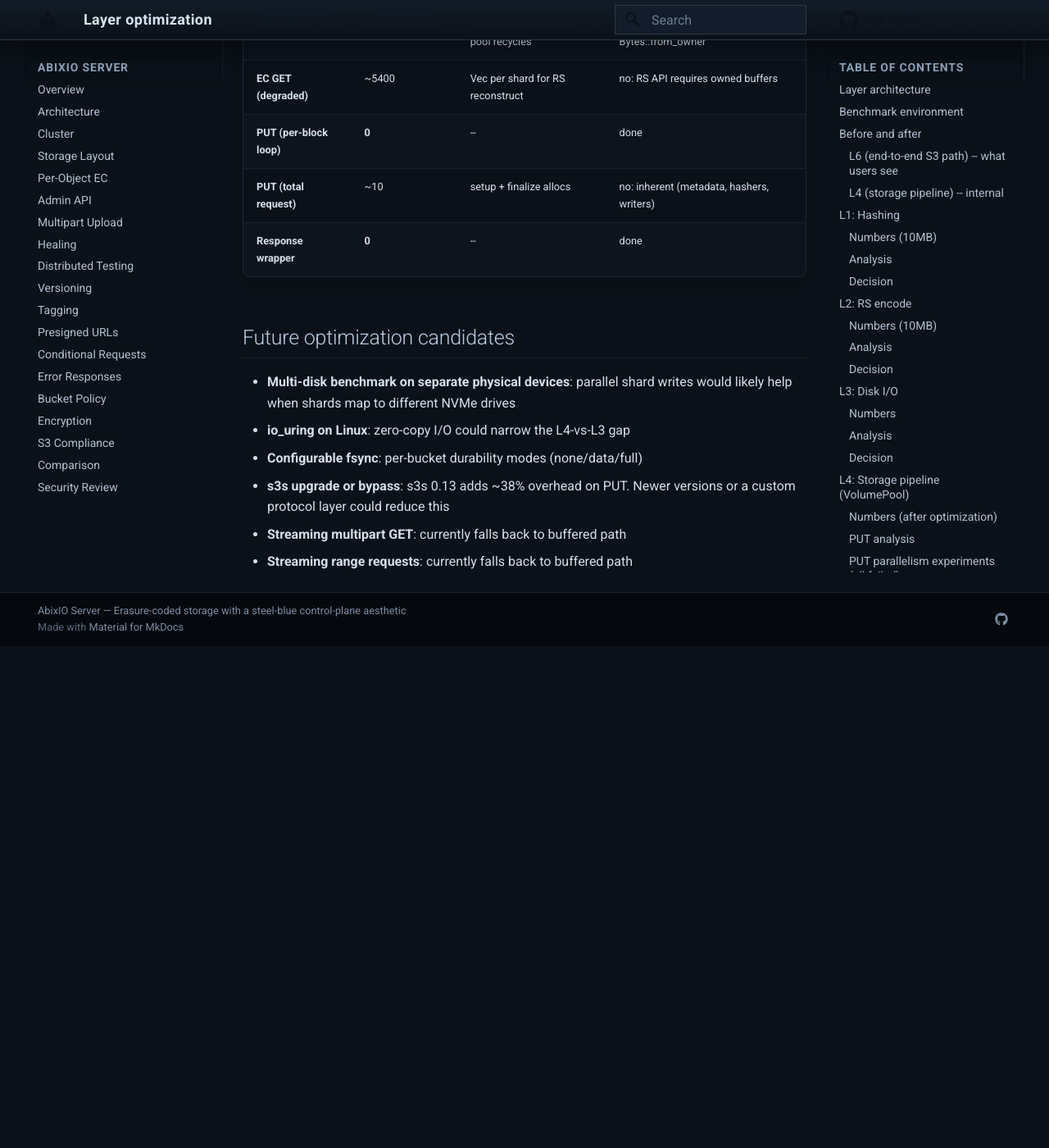
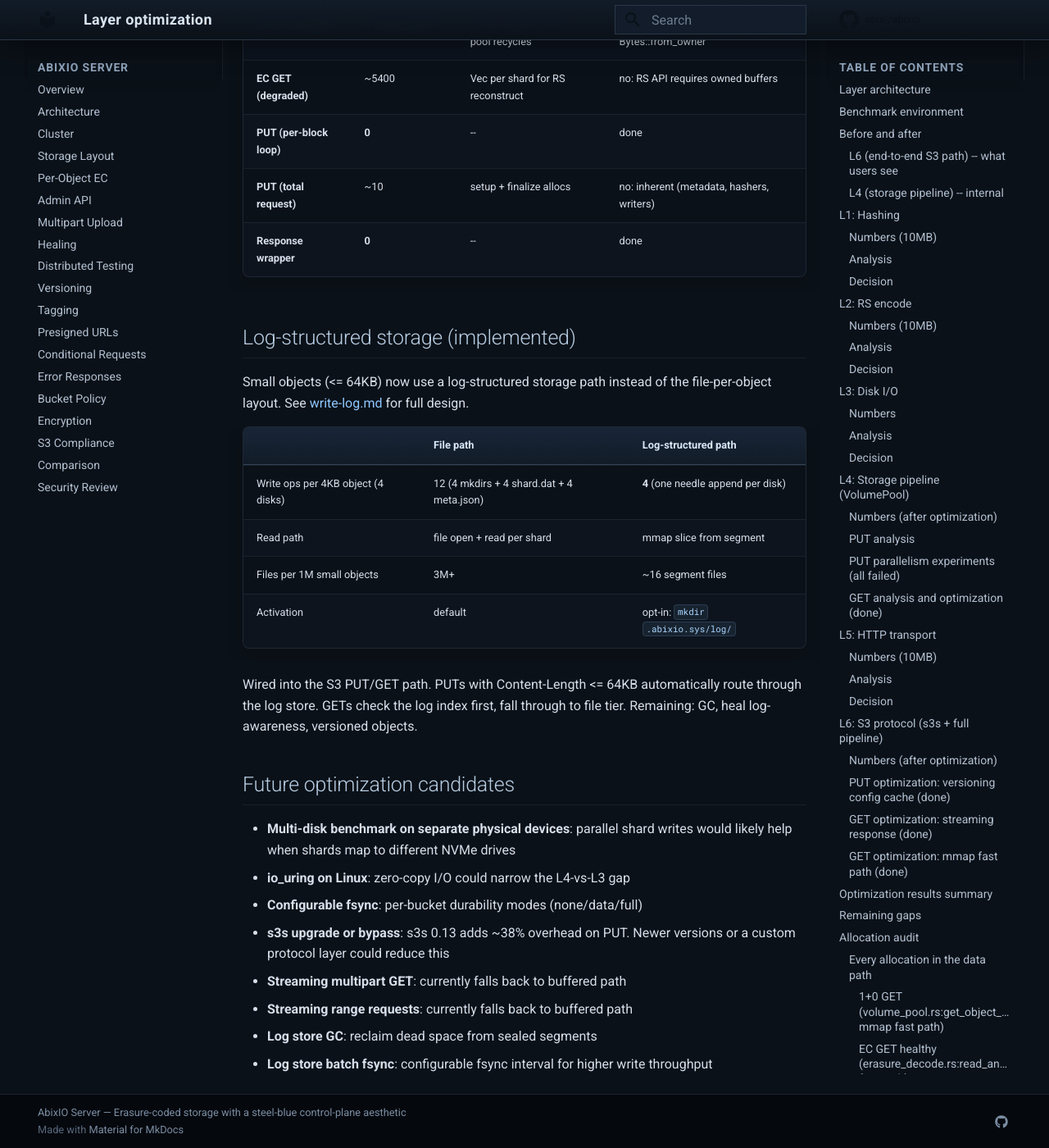
Before and after one commit to abix-/abixio, an MkDocs documentation site: the page built from docs/layer-optimization.md, in a window 1280 px wide and 1400 px high, scrolled down 13040 px. Shown: the whole window at 82% size. Built offline with MkDocs 1.6.1 and Material for MkDocs 9.7.7, drawn with Linux system fonts in a browser that asks for light colours; comment, search, counter and statistics services are not loaded; before the commit the page ends 13828 px from its top, so only the background shows below that.

Commit message:
docs: log store S3 integration status, how to enable, remaining work, layer-optimization update

````diff
--- a/docs/layer-optimization.md
+++ b/docs/layer-optimization.md
@@ -462,6 +462,22 @@ All allocations are either once-at-start (#1-8) or once-at-finalize (#11-14).
 | **PUT (total request)** | ~10 | setup + finalize allocs | no: inherent (metadata, hashers, writers) |
 | **Response wrapper** | **0** | -- | done |
 
+## Log-structured storage (implemented)
+
+Small objects (<= 64KB) now use a log-structured storage path instead of
+the file-per-object layout. See [write-log.md](write-log.md) for full design.
+
+| | File path | Log-structured path |
+|--|----------|-------------------|
+| Write ops per 4KB object (4 disks) | 12 (4 mkdirs + 4 shard.dat + 4 meta.json) | **4** (one needle append per disk) |
+| Read path | file open + read per shard | mmap slice from segment |
+| Files per 1M small objects | 3M+ | ~16 segment files |
+| Activation | default | opt-in: `mkdir .abixio.sys/log/` |
+
+Wired into the S3 PUT/GET path. PUTs with Content-Length <= 64KB automatically
+route through the log store. GETs check the log index first, fall through to
+file tier. Remaining: GC, heal log-awareness, versioned objects.
+
 ## Future optimization candidates
 
 - **Multi-disk benchmark on separate physical devices**: parallel shard writes
@@ -472,3 +488,5 @@ All allocations are either once-at-start (#1-8) or once-at-finalize (#11-14).
   or a custom protocol layer could reduce this
 - **Streaming multipart GET**: currently falls back to buffered path
 - **Streaming range requests**: currently falls back to buffered path
+- **Log store GC**: reclaim dead space from sealed segments
+- **Log store batch fsync**: configurable fsync interval for higher write throughput
--- a/docs/write-log.md
+++ b/docs/write-log.md
@@ -108,6 +108,40 @@ Valid = add to index. Invalid/truncated = stop (partial write). ~1 sec/GB.
 | 4KB GET (1 disk) | file open+read, ~8 MB/s | mmap slice, page cache |
 | Files per 1M objects | 3M+ | ~16 segments |
 
+## Status
+
+**Implemented and wired into S3 path.** Small PUTs with Content-Length <= 64KB
+route through the log store end-to-end. GETs check the log store first via
+mmap, fall through to file tier. Verified with curl and all 320 tests pass.
+
+Remaining work:
+- GC: reclaim dead space from sealed segments (phase 8)
+- Heal worker: read shards from log, not just files (phase 7)
+- Versioned objects: currently bypass the log (phase 9)
+- Chunked-transfer PUTs: no Content-Length, bypass the log (acceptable)
+
+## How to enable
+
+The log store activates when `.abixio.sys/log/` exists on a volume:
+
+```bash
+# enable on an existing volume
+mkdir -p /path/to/volume/.abixio.sys/log
+
+# or programmatically
+volume.enable_log_store()
+```
+
+On restart, the log store scans existing segments and rebuilds the in-memory
+index automatically.
+
 ## Implementation
 
-See `src/storage/needle.rs`, `src/storage/segment.rs`, `src/storage/log_store.rs`.
+| File | What |
+|------|------|
+| `src/storage/needle.rs` | Needle format: 24-byte header, msgpack meta, xxhash64 checksum |
+| `src/storage/segment.rs` | Segment files: pre-alloc 64MB, append, seal, mmap, scan |
+| `src/storage/log_store.rs` | LogStore: in-memory index, segment lifecycle, crash recovery |
+| `src/storage/local_volume.rs` | Integration: write_shard/read_shard/stat_object/mmap_shard route through log |
+| `src/storage/volume_pool.rs` | S3 routing: small PUTs collected and encoded via write_shard path |
+| `src/s3_service.rs` | Passes content_length to put_object_stream for size-based routing |
````
Also changed, not shown: docs/benchmarks.md (+2 -1 lines), docs/todo.md (+2 -2 lines).
